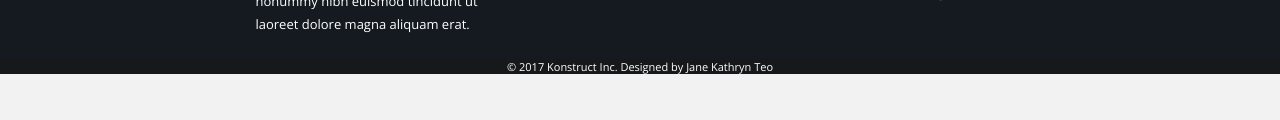
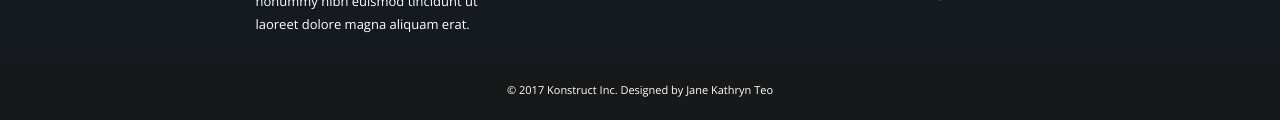
Before and after one commit to Farmacevt8888/Cjnstruct, a plain HTML site: page index.html in a window 1280 px wide. Shown: the part 2734-2854 px from the top of the page. Before the commit the page ends 2808 px from the top, so only its background shows below. Drawn offline with nearby package versions, Linux system fonts and the light colour scheme.

Commit message:
add padding to footer copyright

```diff
--- a/css/style.css
+++ b/css/style.css
@@ -551,4 +551,5 @@ a {
   line-height: 15px;
   text-align: center;
   color: #ffffff;
+  padding: 23px 0;
 }
```
